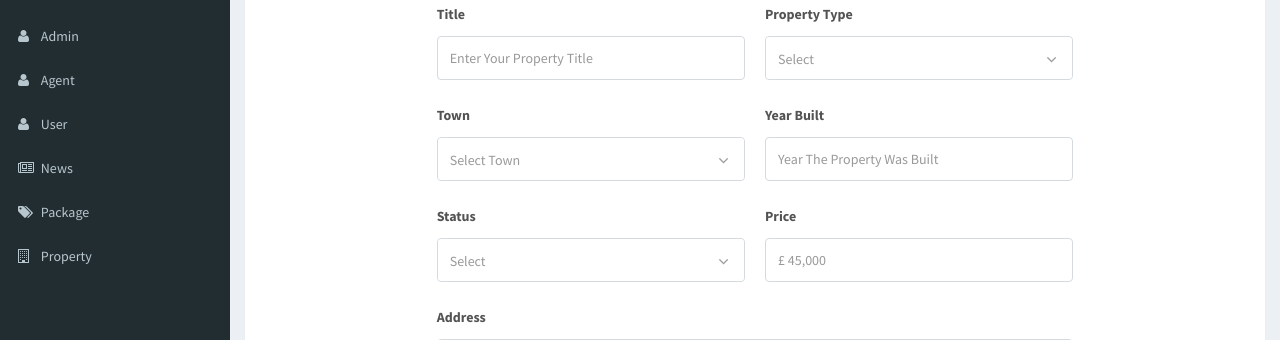
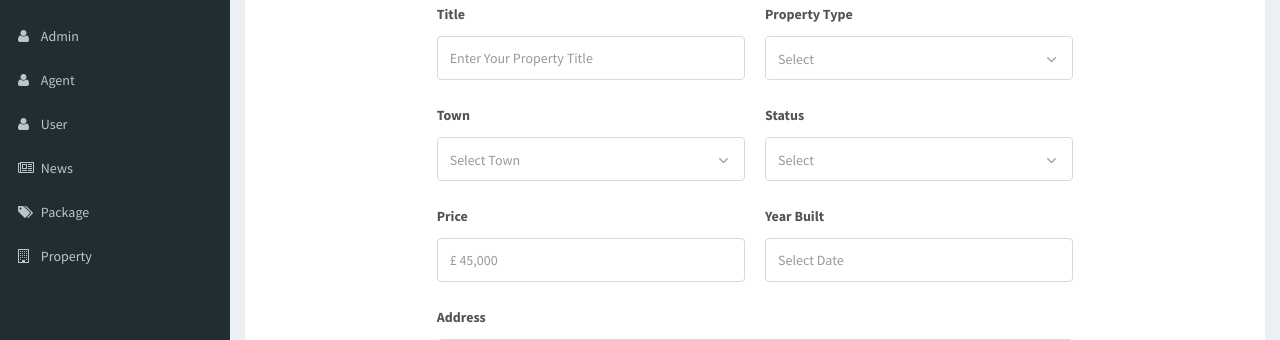
Before and after one commit to qasim902/favmove1, a CodeIgniter app: page /favmove1/index.php/property/add in a window 1280 px wide. Shown: the part 182-522 px from the top of the page. Run offline with CodeIgniter, Linux system fonts and the light colour scheme; data that the repository does not hold is empty; some libraries are stand-ins or nearby versions.

Commit message:
property calender

```diff
--- a/application/views/frontend/views/submit_prop.php
+++ b/application/views/frontend/views/submit_prop.php
@@ -49,13 +49,7 @@
             </div>
           </div>
 
-          <div class="col-sm-6">
 
-            <div class="single-query form-group bottom20">
-              <label>Year Built</label>
-              <input type="number" min="0" maxlength="4" required name="yearb" class="keyword-input" placeholder="Year the property was built">
-            </div>
-          </div>
 
           <div class="col-sm-6">
             <div class="single-query bottom20">
@@ -73,6 +67,12 @@
             <div class="single-query form-group bottom20">
               <label>Price</label>
               <input type="number" name="price" min="0" step="0.01" class="keyword-input" placeholder="£ 45,000">
+            </div>
+          </div>
+          <div class="col-sm-6">
+            <div class="single-query form-group bottom20">
+              <label>Year Built</label>
+              <input type="text" name="date" placeholder="Select Date" value="<?php echo $this->input->post('date_modified'); ?>" class="has-datetimepicker form-control" />
             </div>
           </div>
           <div class="col-sm-12">
--- a/application/views/layouts/main.php
+++ b/application/views/layouts/main.php
@@ -346,6 +346,7 @@
         <script src="https://maps.googleapis.com/maps/api/js?callback=myMap"></script>
     <script>
     jQuery(document).ready(function() {
+
         jQuery("#packges_d").change(function() {
             if (jQuery(this).val() === 'days'){
                 jQuery('#daily_pac').fadeIn();
--- a/resources/js/global.js
+++ b/resources/js/global.js
@@ -2,7 +2,7 @@ $(document).ready(function() {
 
 	if( $('.has-datetimepicker').length )
 	{
-		$('.has-datetimepicker').datetimepicker();
+		$('.has-datetimepicker').datetimepicker({format: 'DD/MM/YYYY'});
 	}
 
 	if( $('.has-datepicker').length )
```
Also changed, not shown: application/views/property/edit.php (+6 -8 lines).
